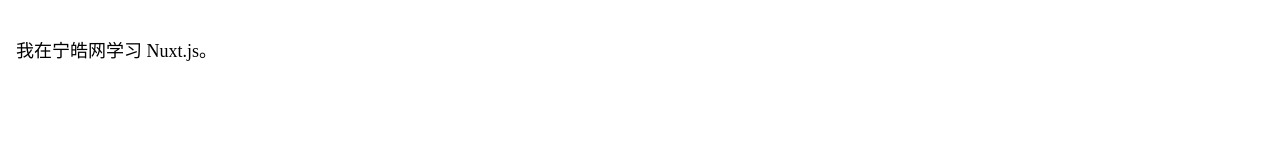
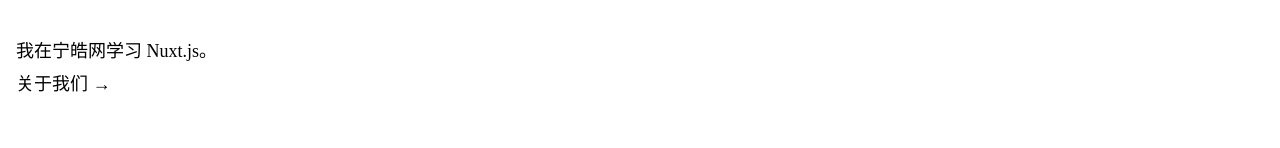
Before and after one commit to ninghao/ninghao-nuxt-w22, a Nuxt app: page / in a window 1280 px wide. Shown: the part 152-300 px from the top of the page. Built offline with nearby package versions, Linux system fonts and the light colour scheme.

Commit message:
在 Nuxt 应用里以编程方式跳转导航链接（useRouter、navigateTo）

```diff
--- a/components/app/app-home.vue
+++ b/components/app/app-home.vue
@@ -2,5 +2,10 @@
   <div>
     <h1>首页</h1>
     <div>我在宁皓网学习 Nuxt.js。</div>
+    <div @click="router.push({ path: '/about' })">关于我们 →</div>
   </div>
 </template>
+
+<script setup lang="ts">
+const router = useRouter();
+</script>
--- a/pages/about.vue
+++ b/pages/about.vue
@@ -5,6 +5,7 @@
     </Head> -->
     <h1>关于</h1>
     <div>宁皓网创建于 2011 年。</div>
+    <div @click="navigateTo({ path: '/' })">← 回到首页</div>
   </div>
 </template>
 
```
